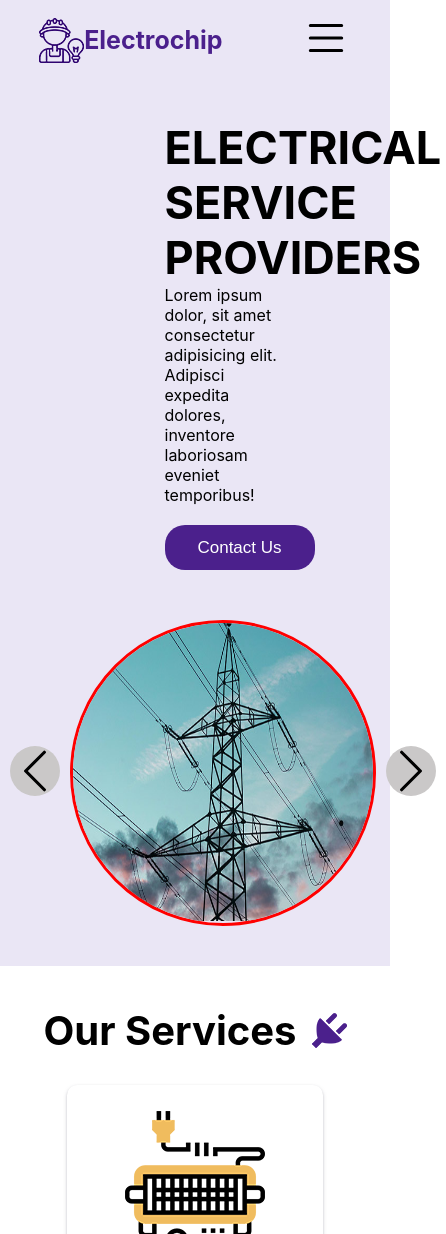
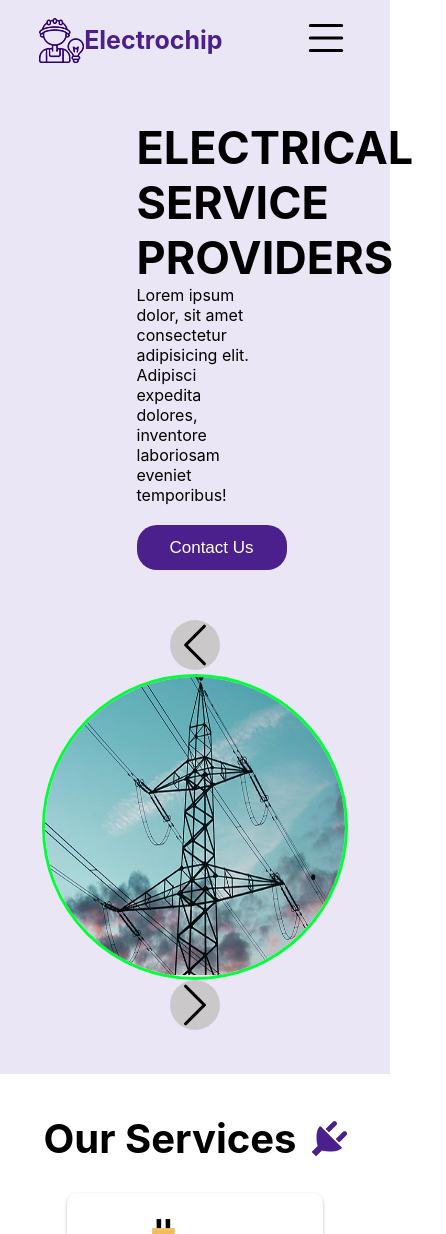
Before and after one commit to Davit-hakobyan/electrochip, a React (Create React App) app: page / in a window 390 px wide. Shown: the top 1234 px of the page, 446 px wide, since content can reach past the window. Built offline with nearby package versions, Linux system fonts and the light colour scheme.

Commit message:
electrochip

```diff
--- a/src/component/ServisComponent/Servis.css
+++ b/src/component/ServisComponent/Servis.css
@@ -91,3 +91,22 @@
  #svg:hover{
      background-color: rgb(167, 167, 167);
  }
+
+ @media screen and (max-width: 500px) {
+    .slid{
+        display: flex;
+        flex-direction: column;
+    }
+    .erevacox{
+        overflow: hidden;
+
+         width: 300px;
+         height: 300px;
+         border-radius: 50%;
+         border: 3px solid rgb(0, 255, 55);
+         display: flex;
+         align-items: center;
+         justify-content: center;
+     }
+
+  }
--- a/src/madia.css
+++ b/src/madia.css
@@ -65,14 +65,14 @@
 
 
   }
-  @media screen and (max-width:500px) {
+  @media screen and (max-width: 500px) {
     .erevacox{
         overflow: hidden;
-         position: relative;
+
          width: 250px;
          height: 250px;
          border-radius: 50%;
-         border: 3px solid red;
+         border: 3px solid rgb(0, 255, 55);
          display: flex;
          align-items: center;
          justify-content: center;
```
